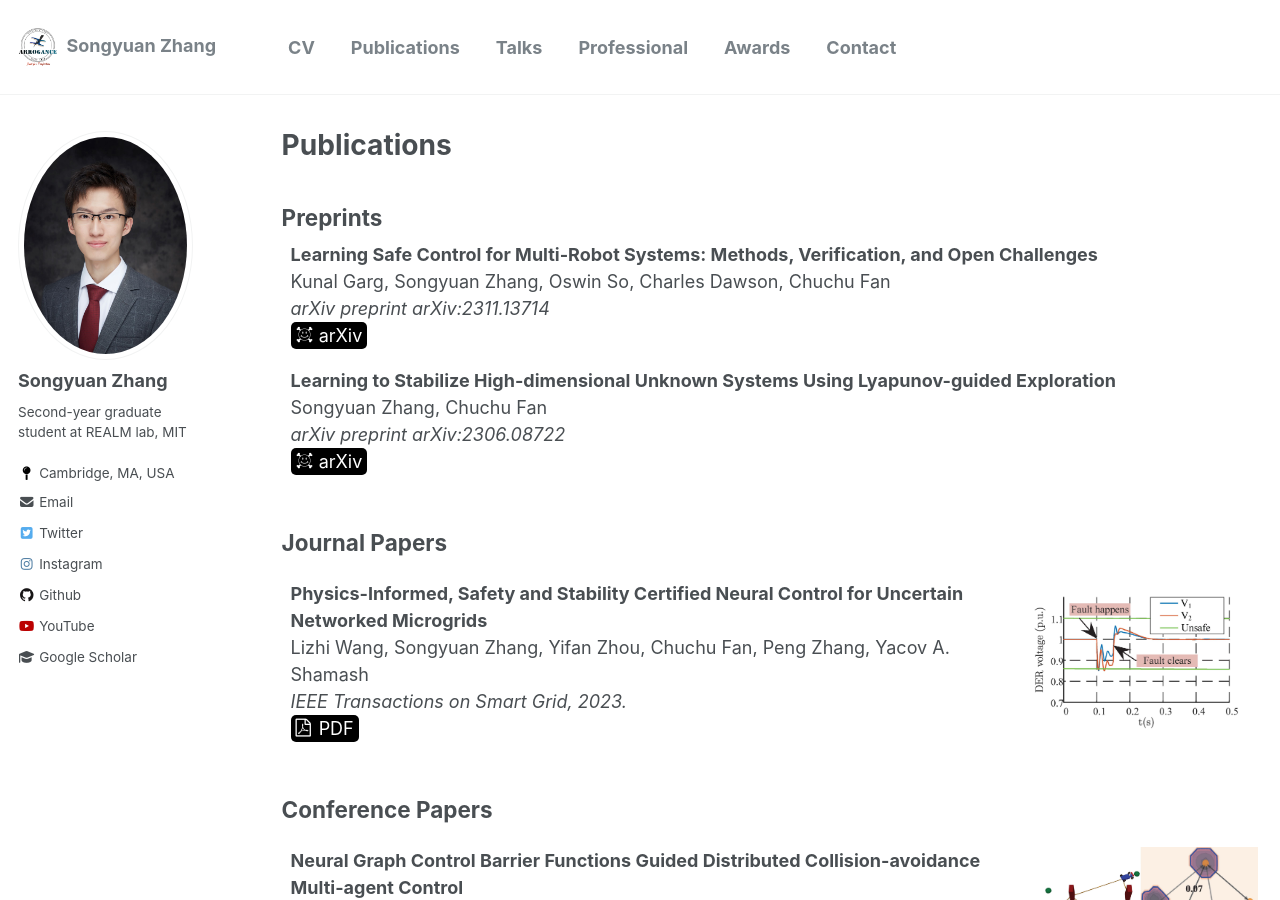
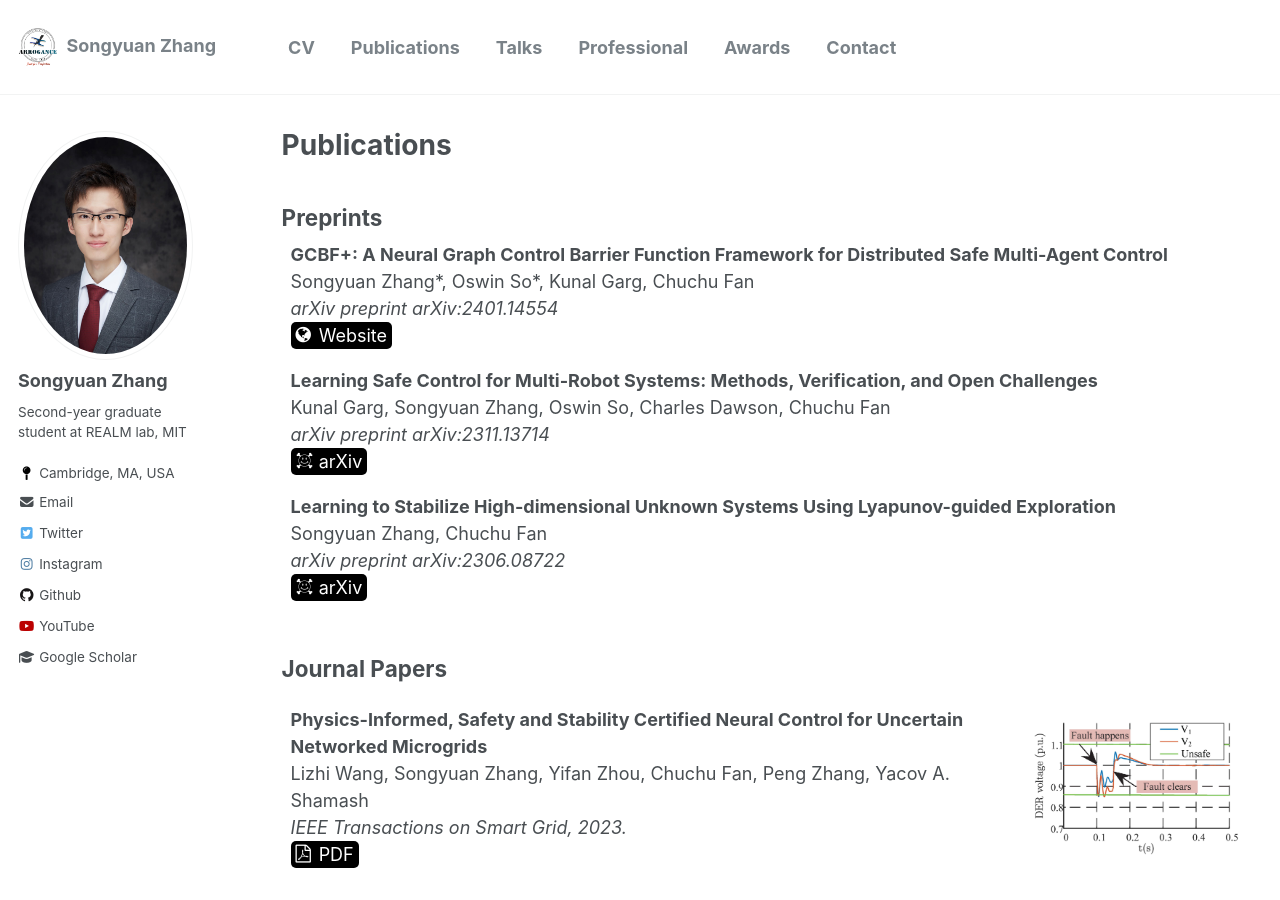
Before and after one commit to syzhang092218-source/syzhang092218-source.github.io, a Jekyll site: the page built from _pages/publications.html, in a window 1280 px wide and 900 px high. Built offline with Jekyll 4.4.1, drawn with Linux system fonts in a browser that asks for light colours; nearby versions of some CDN libraries; some web fonts are replaced; library files that are not in the unit come from our copies; a style sheet for code colours, icons or effects is not loaded.

Commit message:
add gcbf+

```diff
--- a/_pages/publications.html
+++ b/_pages/publications.html
@@ -62,6 +62,37 @@ author_profile: true
 
 <table style="width: 100%; margin-top: -10px;" cellspacing="0" border="0">
 <tbody>
+    <tr>
+        <td>
+            <b>
+                GCBF+: A Neural Graph Control Barrier Function Framework for Distributed Safe Multi-Agent Control
+            </b>
+            <br>
+                Songyuan Zhang*, Oswin So*, Kunal Garg, Chuchu Fan
+            <br>
+            <i>
+                arXiv preprint arXiv:2401.14554
+            </i>
+            <br>
+                <span class="link-block" style="background-color:black; border-radius: 5px; padding-left: 5px; padding-right: 5px; display: inline-block">
+                    <a href="https://mit-realm.github.io/gcbfplus-website/" style="text-decoration: none">
+                    <span class="icon" style="color:white;">
+                        <i class="fa fa-globe"></i>
+                    </span>
+                    <span style="color:white;">Website</span>
+                    </a>
+                </span>
+            <br>
+            <!-- <p>
+                <a href="https://arxiv.org/abs/2306.08722">
+                    [arXiv]
+                </a>
+            </p> -->
+        </td>
+        <td>
+            <!-- <img src="https://syzhang092218-source.github.io/files/neuriss.png?raw=true" alt="Photo" style="width: 300px;" hspace="5" vspace="0" align="center"/>  -->
+        </td>
+    </tr>
     <tr>
         <td>
             <b>
```
